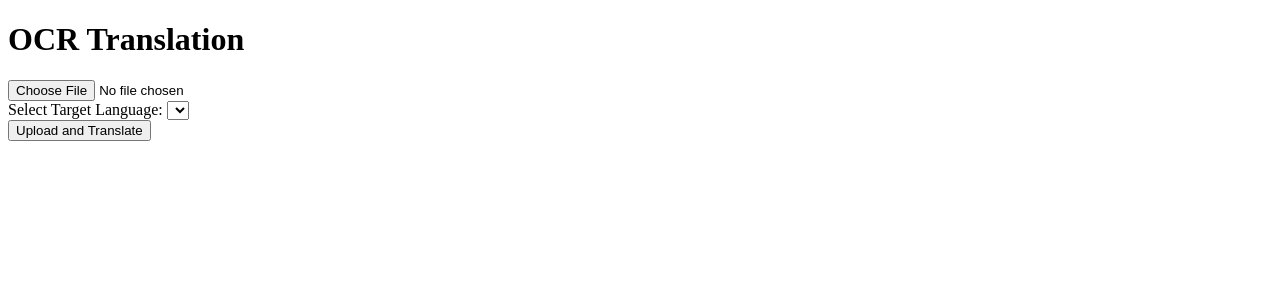
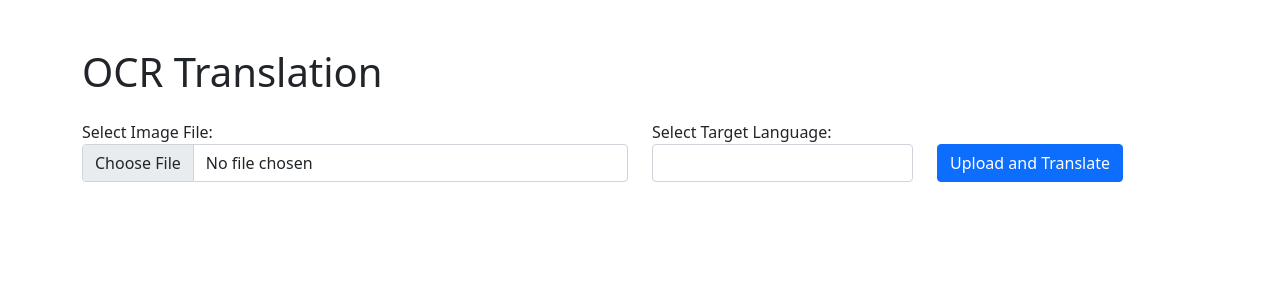
Before and after one commit to rykn1/ESD-Project-G9T2, a Flask app: page / in a window 1280 px wide. Shown: the top 300 px of the page. Run offline with Flask 3, Linux system fonts and the light colour scheme; data that the repository does not hold is empty; some libraries are stand-ins or nearby versions.

Commit message:
Added simple bootstrap
Edited to the error, index and result.html, images changes just from testing.

```diff
--- a/ocr_orchestrator/templates/index.html
+++ b/ocr_orchestrator/templates/index.html
@@ -3,23 +3,44 @@
 <head>
     <meta charset="UTF-8">
     <meta name="viewport" content="width=device-width, initial-scale=1.0">
+    <!-- Bootstrap CSS -->
+    <link href='https://cdn.jsdelivr.net/npm/bootstrap@5.0.2/dist/css/bootstrap.min.css'
+        rel='stylesheet'
+        integrity='sha384-EVSTQN3/azprG1Anm3QDgpJLIm9Nao0Yz1ztcQTwFspd3yD65VohhpuuCOmLASjC'
+        crossorigin='anonymous'>
     <title>OCR Translation</title>
 </head>
 <body>
-    <h1>OCR Translation</h1>
-
+    <div class="container">
+        <h1 class="mt-5">OCR Translation</h1>
+        <div class="row mt-4">
+            <div class="col-md-6">
                 <form action="/upload" method="post" enctype="multipart/form-data">
-        <input type="file" name="file" accept="image/*">
-        <br>
+                    <div class="form-group">
+                        <label for="file">Select Image File:</label>
+                        <input type="file" class="form-control" id="file" name="file" accept="image/*">
+                    </div>
+            </div>
+            <div class="col-md-3">
+                <div class="form-group">
                     <label for="target_language">Select Target Language:</label>
-        <select name="target_language" id="target_language">
+                    <select class="form-control" id="target_language" name="target_language">
                         <!-- Loop through the available languages obtained from the translation service -->
                         {% for language in language_data.languages %}
                             <option value="{{ language.language }}">{{ language.name }}</option>
                         {% endfor %}
                     </select>
-        <br>
-        <input type="submit" value="Upload and Translate">
+                </div>
+            </div>
+            <div class="col-md-3">
+                <button type="submit" class="btn btn-primary mt-4">Upload and Translate</button>
                 </form>
+            </div>
+        </div>
+    </div>
+    <!-- Bootstrap Javascript -->
+    <script src='https://cdn.jsdelivr.net/npm/bootstrap@5.0.2/dist/js/bootstrap.bundle.min.js'
+        integrity='sha384-MrcW6ZMFYlzcLA8Nl+NtUVF0sA7MsXsP1UyJoMp4YLEuNSfAP+JcXn/tWtIaxVXM'
+        crossorigin='anonymous'></script>
 </body>
 </html>
```
Also changed, not shown: ocr_orchestrator/templates/error.html (+25 -5 lines), ocr_orchestrator/templates/result.html (+24 -14 lines), ocr_orchestrator/static/processed_image.jpg, ocr_orchestrator/static/replaced_image.png, ocr_orchestrator/static/uploaded_image.jpg. Lines whose indentation alone changed are shown as unchanged.
